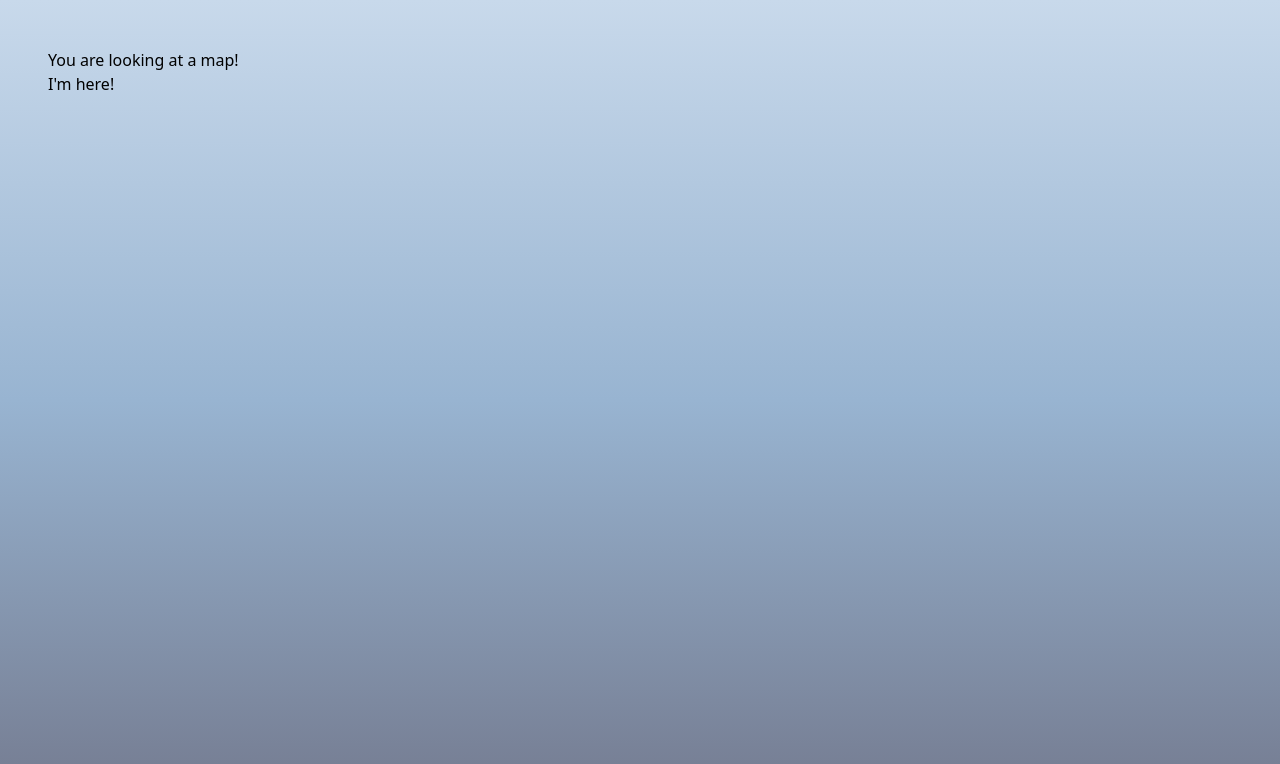
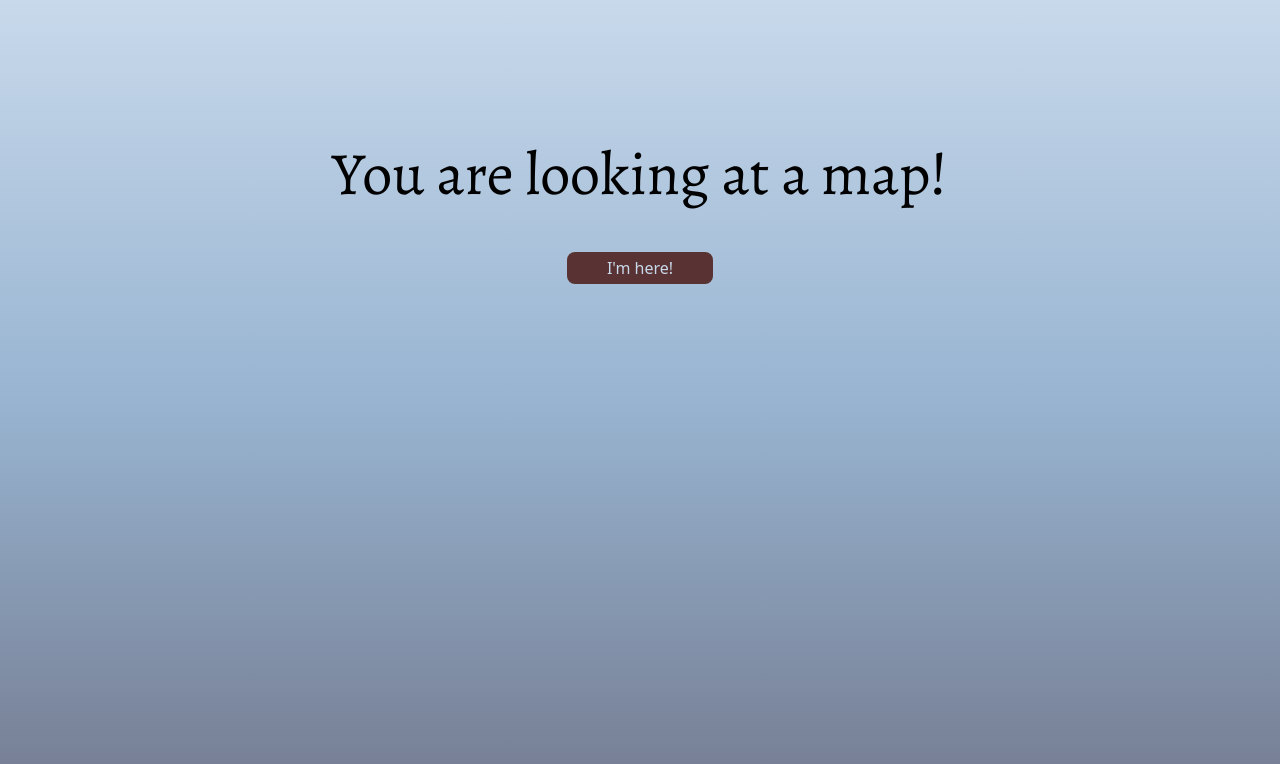
Before and after one commit to WobbegangTassel/booze-your-own-adventure, a React app: page /map in a window 1280 px wide. Shown: the top 764 px of the page. Built offline with nearby package versions, Linux system fonts and the light colour scheme.

Commit message:
more style than ever

```diff
--- a/client/Pages/atthebar.jsx
+++ b/client/Pages/atthebar.jsx
@@ -3,16 +3,20 @@ import { Link, Outlet } from "react-router-dom";
 
 function AtTheBar() {
   return (
-    <div>
+    <div className="flex flex-col justify-center align-middle m-12">
+      <div className="shadow-2xl rounded-xl self-center text-3xl bg-brown-light text-brown-dark font-display border-dotted border-4 border-light-blue-500 p-10 mt-20">
         <p>You are at the bar!</p>
+      </div>
+      <div className="shadow-2xl rounded-xl text-6xl bg-brown-light text-brown-dark font-display border-dotted border-4 border-light-blue-500 p-10 mt-20 flex flex-col justify-center align-middle">
         <iframe
           src="https://giphy.com/embed/3oKGz6J5SxUhyP2sms"
           width="480"
           height="322"
-        allowFullScreen
+          className="self-center"
         ></iframe>
+      </div>
 
-      <button>
+      <button className="py-1 flex-shrink-0 self-center px-10 text-blue-light rounded-lg bg-brown  hover:bg-brown-light hover:text-brown-dark mt-20">
         <Link to="/story">What happens next?</Link>
       </button>
       <Outlet />
--- a/client/Pages/map.jsx
+++ b/client/Pages/map.jsx
@@ -3,9 +3,11 @@ import { Link, Outlet } from "react-router-dom";
 
 function BarMap() {
   return (
-    <div>
-      <p>You are looking at a map!</p>
-      <button>
+    <div className="flex flex-col justify-center align-middle m-12">
+      <p className="self-center p-2 py-12 font-display text-6xl flex-shrink-0">
+        You are looking at a map!
+      </p>
+      <button className="py-1 flex-shrink-0 self-center px-10 text-blue-light rounded-lg bg-brown  hover:bg-brown-light hover:text-brown-dark">
         <Link to="/drink">I'm here!</Link>
       </button>
       <Outlet />
--- a/client/Pages/storypage.jsx
+++ b/client/Pages/storypage.jsx
@@ -48,10 +48,14 @@ function StoryPage({ storyData, setStoryData, setChoice }) {
   if (storyData.choice_a === "End of story") {
     return (
       <div className="flex flex-col justify-center align-middle">
-        <p className="self-center">{storyData.prompt}</p>
-        <h3 className="self-center">{storyData.choice_a}</h3>
+        <p className="self-center p-2 py-12 m-12 mt-20 font-display text-6xl flex-shrink-0">
+          {storyData.prompt}
+        </p>
+        <h3 className="self-center p-2 py-12 font-display text-6xl flex-shrink-0">
+          {storyData.choice_a}.
+        </h3>
 
-        <button>
+        <button className="rounded-xl shadow-2xl w-80 bg-brown text-brown-light self-center font-display hover:bg-brown-dark p-5 text-5xl m-5">
           <Link to="/home">Start a new adventure!</Link>
         </button>
         <Outlet />
--- a/client/Pages/travelPlan.jsx
+++ b/client/Pages/travelPlan.jsx
@@ -5,9 +5,12 @@ function TravelPlan({ choice }) {
   console.log(choice);
 
   return (
-    <div>
-      <p>You chose {choice}. That mean's we're headed to a new location!</p>
-      <button>
+    <div className="flex flex-col justify-center align-middle m-12">
+      <div className="shadow-2xl rounded-xl text-6xl bg-brown-light text-brown-dark font-display border-dotted border-4 border-light-blue-500 p-10 mt-20">
+        <p>You chose {choice}. That mean's we're headed to a new location!</p>
+      </div>
+
+      <button className="rounded-xl shadow-2xl w-80 bg-brown text-brown-light self-center font-display hover:bg-brown-dark p-5 text-5xl m-5 mt-20">
         <Link to="/map">Let's go!</Link>
       </button>
       <Outlet />
```
Lines whose indentation alone changed are shown as unchanged.
